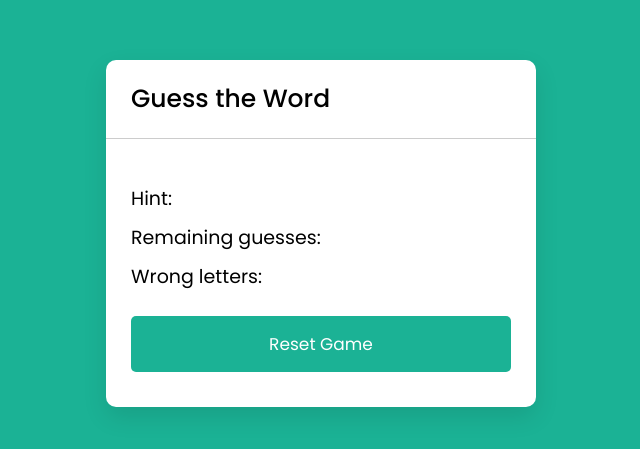
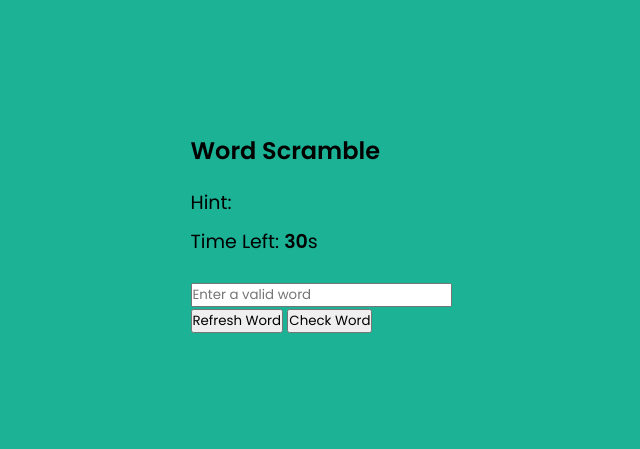
Before and after one commit to Moonsu9158/ss_gamification, a plain HTML site: page WordGuessingGame/index.html in a window 1280 px wide. Shown: the part 167-616 px from the top of the page, without its empty margins (319-959 px from the left). Drawn offline with Linux system fonts and the light colour scheme.

Commit message:
Update index.html

```diff
--- a/WordGuessingGame/index.html
+++ b/WordGuessingGame/index.html
@@ -3,27 +3,27 @@
 <html lang="en" dir="ltr">
   <head>
     <meta charset="utf-8">
-    <title>Word Guessing Game JavaScript | CodingNepal</title>
+    <title>Word Scramble Game | CodingNepal</title>
     <link rel="stylesheet" href="style.css">
     <meta name="viewport" content="width=device-width, initial-scale=1.0">
+    <script src="js/words.js" defer></script>
+    <script src="js/script.js" defer></script>
   </head>
   <body>
-    <div class="wrapper">
-      <h1>Guess the Word</h1>
-      <div class="content">
-        <input type="text" class="typing-input" maxlength="1">
-        <div class="inputs"></div>
-        <div class="details">
-          <p class="hint">Hint: <span></span></p>
-          <p class="guess-left">Remaining guesses: <span></span></p>
-          <p class="wrong-letter">Wrong letters: <span></span></p>
+    <div class="container">
+        <h2>Word Scramble</h2>
+        <div class="content">
+            <p class="word"></p>
+            <div class="details">
+                <p class="hint">Hint: <span></span></p>
+                <p class="time">Time Left: <span><b>30</b>s</span></p>
+            </div>
+            <input type="text" spellcheck="false" placeholder="Enter a valid word">
+            <div class="buttons">
+                <button class="refresh-word">Refresh Word</button>
+                <button class="check-word">Check Word</button>
+            </div>
         </div>
-        <button class="reset-btn">Reset Game</button>
-      </div>
     </div>
-
-    <script src="js/words.js"></script>
-    <script src="js/script.js"></script>
-
   </body>
 </html>
```
